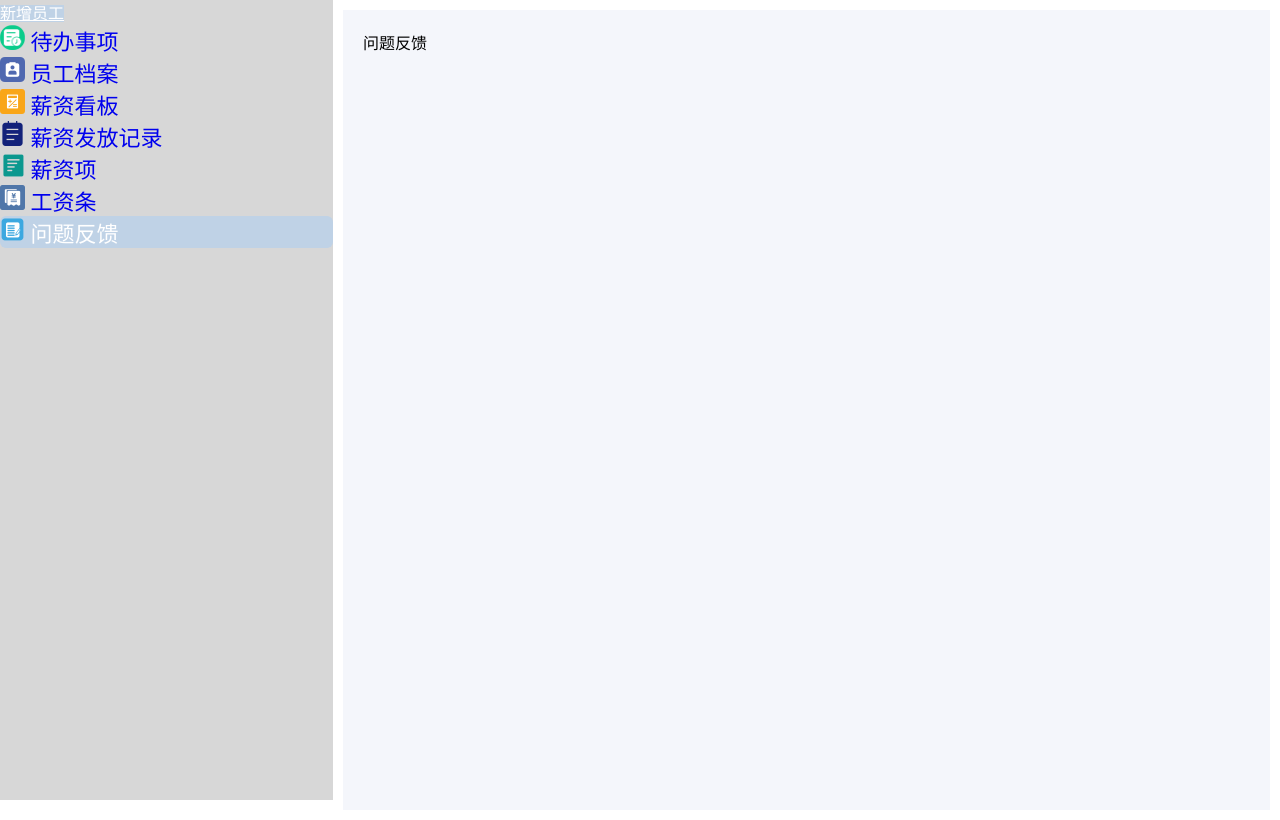
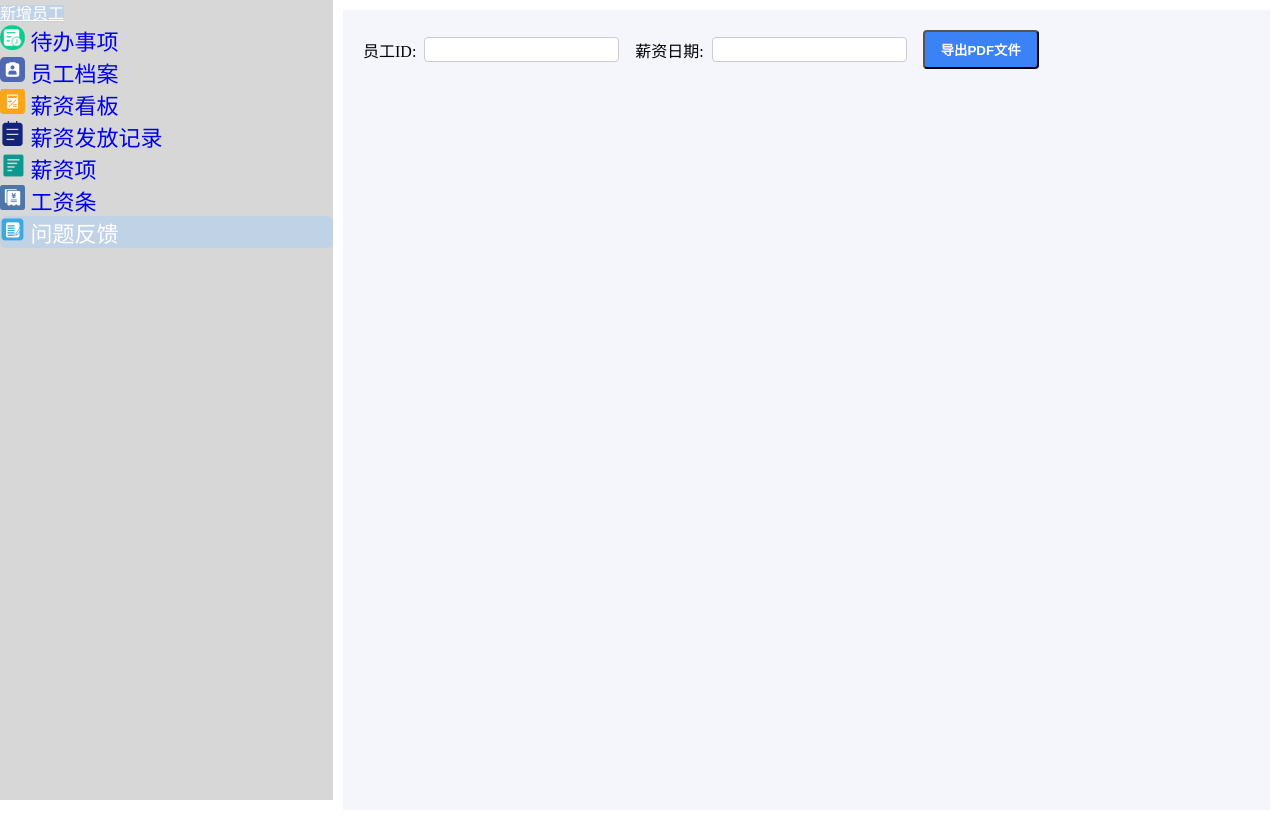
Before and after one commit to leoyoung8372/salary-management-system, a Vue app: page /problemFeedback in a window 1280 px wide. Built offline with nearby package versions, Linux system fonts and the light colour scheme.

Commit message:
重写了薪资记录和生成PDF文件功能

```diff
--- a/src/components/AddEmployee.vue
+++ b/src/components/AddEmployee.vue
@@ -48,7 +48,10 @@
             </div>
             <div class="form-group">
                 <label for="employeeId">工号:</label>
-                <input type="text" v-model="employee.employeeId" required class="form-input" />
+                <input type="text" v-model="employee.employeeId" required class="form-input"
+                    @blur="checkEmployeeExists" />
+                <span v-if="employeeExists" class="text-success">工号已存在</span>
+                <span v-if="employeeExists === false" class="text-danger">工号不存在</span>
             </div>
             <div class="form-group">
                 <label for="birthDate">出生日期:</label>
@@ -66,6 +69,7 @@
                 <label for="status">状态:</label>
                 <select v-model="employee.status" required class="form-input">
                     <option value="在职">在职</option>
+                    <option value="试用期">试用期</option>
                 </select>
             </div>
 
@@ -95,15 +99,32 @@ export default {
                 status: '',
                 idCard: '',
                 gender: '',
-                address: ''
+                address: '',
+                employeeExists: null,
             },
             options: regionData,
             selectedOptions: [],
-            positions: [] // 用于存储岗位选项
+            positions: [], // 用于存储岗位选项
+            departmentPrefixes: {
+                '人事部': 'HR-',
+                '生产部': 'PRD-',
+                '研发部': 'R&D-',
+                '行政部': 'ADM-',
+                '市场部': 'MKT-',
+                '产品部': 'PDT-',
+                '销售部': 'SAL-',
+                '采购部': 'PUR-'
+            }
         };
     },
     methods: {
         async addEmployee() {
+    // 检查工号是否存在
+    if (this.employeeExists === true) {
+        alert('该工号已存在，请使用其他工号。');
+        return; // 阻止提交
+    }
+
     try {
         const response = await axios.post('http://localhost:8080/api/employees', this.employee);
         alert('员工添加成功！');
@@ -149,7 +170,16 @@ export default {
             }
             return area;
         },
-        // 更新岗位选项
+        async checkEmployeeExists() {
+            try {
+                const response = await axios.get(`http://localhost:8080/api/employees/${this.employee.employeeId}`);
+                this.employeeExists = response.data.exists; // 根据返回结果设置状态
+            } catch (error) {
+                console.error('检查工号存在性失败:', error);
+                this.employeeExists = false; // 处理错误情况
+            }
+        },
+        // 更新岗位选项和工号前缀
         updatePositions() {
             switch (this.employee.department) {
                 case '销售部':
@@ -179,6 +209,9 @@ export default {
                 default:
                     this.positions = [];
             }
+
+            // 设置工号前缀
+            this.employee.employeeId = this.departmentPrefixes[this.employee.department] || '';
         }
     }
 };
--- a/src/components/Payslip.vue
+++ b/src/components/Payslip.vue
@@ -82,6 +82,7 @@ export default {
     data() {
         return {
             employees: [], // 员工列表
+            name:'',
             selectedEmployee: '', // 选中的员工ID
             salaryDate: '', // 薪资归属日期
             employeeId: '', // 工号
--- a/src/components/ProblemFeedback.vue
+++ b/src/components/ProblemFeedback.vue
@@ -1,5 +1,127 @@
 <template>
     <div>
-        问题反馈
+        <!-- 包含输入框和按钮的容器 -->
+        <div class="flex items-center mb-4">
+            <!-- 员工ID输入框 -->
+            <label for="employeeId" class="mr-2">员工ID:</label>
+            <input id="employeeId" v-model="employeeId" type="text" class="border rounded px-2 py-1 mr-4" />
+
+            <!-- 薪资日期输入框 -->
+            <label for="salaryDate" class="mr-2">薪资日期:</label>
+            <input id="salaryDate" v-model="salaryDate" type="text" class="border rounded px-2 py-1 mr-4" />
+
+            <!-- 导出PDF按钮 -->
+            <button @click="downloadPayrollPdf"
+                class="bg-blue-500 hover:bg-blue-700 text-white font-bold py-2 px-4 rounded">
+                导出PDF文件
+            </button>
+        </div>
     </div>
 </template>
+
+<script setup>
+import { ref } from 'vue';
+import axios from 'axios';
+
+// 定义员工ID和薪资日期的响应式变量
+const employeeId = ref('');
+const salaryDate = ref('');
+
+// 下载工资单PDF的方法
+const downloadPayrollPdf = () => {
+    console.log('employeeId:', employeeId.value);
+    console.log('salaryDate:', salaryDate.value);
+
+    axios({
+        method: 'get',
+        url: `http://localhost:8080/api/payroll/pdf?employeeId=${employeeId.value}&salaryDate=${salaryDate.value}`,
+        responseType: 'blob'
+    })
+    .then(response => {
+        console.log('response.data:', response.data);
+
+        const url = URL.createObjectURL(response.data);
+        console.log('url:', url);
+
+        const link = document.createElement('a');
+        link.href = url;
+        link.setAttribute('download', 'payroll.pdf');
+        console.log('link:', link);
+
+        document.body.appendChild(link);
+        link.click();
+        document.body.removeChild(link);
+    })
+    .catch(error => {
+        console.error(error);
+    });
+};
+</script>
+
+<style>
+/* 样式定义 */
+.flex {
+    display: flex;
+    align-items: center;
+}
+
+.mb-4 {
+    margin-bottom: 1rem;
+}
+
+.mr-2 {
+    margin-right: 0.5rem;
+}
+
+.mr-4 {
+    margin-right: 1rem;
+}
+
+.border {
+    border: 1px solid #ccc;
+}
+
+.rounded {
+    border-radius: 0.25rem;
+}
+
+.px-2 {
+    padding-left: 0.5rem;
+    padding-right: 0.5rem;
+}
+
+.py-1 {
+    padding-top: 0.25rem;
+    padding-bottom: 0.25rem;
+}
+
+.bg-blue-500 {
+    background-color: #3b82f6;
+}
+
+.hover\:bg-blue-700:hover {
+    background-color: #2563eb;
+}
+
+.text-white {
+    color: #fff;
+}
+
+.font-bold {
+    font-weight: bold;
+}
+
+.py-2 {
+    padding-top: 0.5rem;
+    padding-bottom: 0.5rem;
+}
+
+.px-4 {
+    padding-left: 1rem;
+    padding-right: 1rem;
+}
+
+.rounded {
+    border-radius: 0.25rem;
+}
+</style>
--- a/src/components/SalaryPaymentRecord.vue
+++ b/src/components/SalaryPaymentRecord.vue
@@ -1,121 +1,224 @@
 <template>
     <div class="container">
-        <h2>薪资发放记录</h2>
+        <h2>员工薪资记录</h2>
         <div class="table-container">
             <table class="salary-table">
                 <thead>
                     <tr>
-                        <th>发放日期</th>
-                        <th>姓名</th>
-                        <th>工号</th>
-                        <th>基本工资</th>
-                        <th>绩效</th>
-                        <th>津贴</th>
-                        <th>奖金</th>
-                        <th>加班费</th>
-                        <th>扣除</th>
-                        <th>税费</th>
-                        <th>实发薪资</th>
+                        <th>员工ID</th>
+                        <th>员工姓名</th>
+                        <th>手机号</th>
+                        <th>基础工资
+                            <!-- 添加排序按钮 -->
+                            <button @click="sortBy('baseSalary')" class="sort-btn">
+                                <span v-if="sortColumn === 'baseSalary' && sortDirection === 'asc'">▲</span>
+                                <span v-else-if="sortColumn === 'baseSalary' && sortDirection === 'desc'">▼</span>
+                                <span v-else>⇵</span>
+                            </button>
+                        </th>
+                        <th>绩效工资
+                            <!-- 添加排序按钮 -->
+                            <button @click="sortBy('performanceSalary')" class="sort-btn">
+                                <span v-if="sortColumn === 'performanceSalary' && sortDirection === 'asc'">▲</span>
+                                <span
+                                    v-else-if="sortColumn === 'performanceSalary' && sortDirection === 'desc'">▼</span>
+                                <span v-else>⇵</span>
+                            </button>
+                        </th>
+                        <th>津贴
+                            <!-- 添加排序按钮 -->
+                            <button @click="sortBy('allowance')" class="sort-btn">
+                                <span v-if="sortColumn === 'allowance' && sortDirection === 'asc'">▲</span>
+                                <span v-else-if="sortColumn === 'allowance' && sortDirection === 'desc'">▼</span>
+                                <span v-else>⇵</span>
+                            </button>
+                        </th>
+                        <th>奖金
+                            <!-- 添加排序按钮 -->
+                            <button @click="sortBy('bonus')" class="sort-btn">
+                                <span v-if="sortColumn === 'bonus' && sortDirection === 'asc'">▲</span>
+                                <span v-else-if="sortColumn === 'bonus' && sortDirection === 'desc'">▼</span>
+                                <span v-else>⇵</span>
+                            </button>
+                        </th>
+                        <th>扣除
+                            <!-- 添加排序按钮 -->
+                            <button @click="sortBy('deduction')" class="sort-btn">
+                                <span v-if="sortColumn === 'deduction' && sortDirection === 'asc'">▲</span>
+                                <span v-else-if="sortColumn === 'deduction' && sortDirection === 'desc'">▼</span>
+                                <span v-else>⇵</span>
+                            </button>
+                        </th>
+                        <th>加班费
+                            <!-- 添加排序按钮 -->
+                            <button @click="sortBy('overtimePay')" class="sort-btn">
+                                <span v-if="sortColumn === 'overtimePay' && sortDirection === 'asc'">▲</span>
+                                <span v-else-if="sortColumn === 'overtimePay' && sortDirection === 'desc'">▼</span>
+                                <span v-else>⇵</span>
+                            </button>
+                        </th>
+                        <th>工资日期</th>
+                        <th>税费
+                            <!-- 添加排序按钮 -->
+                            <button @click="sortBy('tax')" class="sort-btn">
+                                <span v-if="sortColumn === 'tax' && sortDirection === 'asc'">▲</span>
+                                <span v-else-if="sortColumn === 'tax' && sortDirection === 'desc'">▼</span>
+                                <span v-else>⇵</span>
+                            </button>
+                        </th>
+                        <th>总工资
+                            <!-- 添加排序按钮 -->
+                            <button @click="sortBy('totalPayroll')" class="sort-btn">
+                                <span v-if="sortColumn === 'totalPayroll' && sortDirection === 'asc'">▲</span>
+                                <span v-else-if="sortColumn === 'totalPayroll' && sortDirection === 'desc'">▼</span>
+                                <span v-else>⇵</span>
+                            </button>
+                        </th>
                     </tr>
                 </thead>
                 <tbody>
-                    <tr v-for="record in salaryRecords" :key="record.salaryDate">
-                        <!-- 使用格式化日期的方法 -->
-                        <td>{{ formatDate(record.salaryDate) }}</td>
-                        <td>{{ record.name}}</td>
+                    <tr v-for="(record, index) in salaryRecords" :key="record.employee_id"
+                        :class="{ 'bg-white': index % 2 === 0, 'bg-gray-200': index % 2 !== 0 }">
                         <td>{{ record.employeeId }}</td>
+                        <td>{{ record.name }}</td>
+                        <td>{{ record.phone }}</td>
                         <td>{{ record.baseSalary }}</td>
                         <td>{{ record.performanceSalary }}</td>
                         <td>{{ record.allowance }}</td>
                         <td>{{ record.bonus }}</td>
+                        <td>{{ record.deduction }}</td>
                         <td>{{ record.overtimePay }}</td>
-                        <td>{{ record.deduction }}</td>
+                        <td>{{ formatDate(record.salaryDate) }}</td>
                         <td>{{ record.tax }}</td>
                         <td>{{ record.totalPayroll }}</td>
                     </tr>
                 </tbody>
             </table>
         </div>
+
+        <!-- 显示加载状态 -->
+        <div v-if="loading" class="mt-4">加载中...</div>
+        <!-- 显示错误信息 -->
+        <div v-if="error" class="mt-4 text-red-600">错误: {{ error }}</div>
     </div>
 </template>
 
 <script>
-import axios from 'axios'; // 导入 axios
-import eventBus from '@/utils/eventBus'; // 导入事件总线
+import axios from 'axios';
+import { ref, onMounted } from 'vue';
 
 export default {
-    name: 'SalaryPaymentRecord',
-    data() {
+    name: 'EmployeeSalaryRecords',
+    setup() {
+        // 定义响应式数据
+        const salaryRecords = ref([]);
+        const loading = ref(false);
+        const error = ref(null);
+        const sortColumn = ref(null);
+        const sortDirection = ref(null);
+
+        // 获取员工薪资记录的方法
+        const fetchSalaryRecords = async () => {
+            loading.value = true;
+            error.value = null;
+            try {
+                const response = await axios.get('http://localhost:8080/api/salaries/records');
+                salaryRecords.value = response.data;
+            } catch (err) {
+                error.value = err.message || '无法获取数据';
+            } finally {
+                loading.value = false;
+            }
+        };
+
+        // 格式化日期的方法
+        const formatDate = (dateString) => {
+            const options = { year: 'numeric', month: '2-digit', day: '2-digit' };
+            const date = new Date(dateString);
+            return date.toLocaleDateString('zh-CN', options);
+        };
+
+        // 排序方法
+        const sortBy = (column) => {
+            // 如果当前列已经是排序列,则切换排序方向
+            if (sortColumn.value === column) {
+                sortDirection.value = sortDirection.value === 'asc' ? 'desc' : 'asc';
+            } else {
+                // 否则设置新的排序列和排序方向
+                sortColumn.value = column;
+                sortDirection.value = 'asc';
+            }
+            // 根据排序列和排序方向对数据进行排序
+            salaryRecords.value.sort((a, b) => {
+                const valueA = a[column];
+                const valueB = b[column];
+                if (valueA < valueB) return sortDirection.value === 'asc' ? -1 : 1;
+                if (valueA > valueB) return sortDirection.value === 'asc' ? 1 : -1;
+                return 0;
+            });
+        };
+
+        // 在组件挂载时获取员工薪资记录
+        onMounted(fetchSalaryRecords);
+
+        // 返回需要在模板中使用的数据和方法
         return {
-            salaryRecords: [],
-            employeeName: '' // 用于存储接收到的员工姓名
+            salaryRecords,
+            loading,
+            error,
+            formatDate,
+            sortColumn,
+            sortDirection,
+            sortBy,
         };
     },
-    created() {
-        // 监听薪资提交事件
-        eventBus.on('salarySubmitted', (salaryData) => {
-            console.log("接收到薪资数据:", salaryData); // 输出接收到的数据
-            this.salaryRecords.push(salaryData); // 将新记录添加到数组中
-            console.log("当前薪资记录:", this.salaryRecords); // 输出当前薪资记录
-        });
-        this.fetchSalaryRecords(); // 加载已有的薪资记录
-    },
-    beforeDestroy() {
-        // 清理事件监听
-        eventBus.off('salarySubmitted');
-    },
-    mounted() {
-        // 监听事件
-        eventBus.on('employeeNameUpdated', (name) => {
-            this.employeeName = name; // 将接收到的姓名存储在组件的状态中
-        });
-    },
-    methods: {
-
-        async fetchSalaryRecords() {
-            try {
-                const response = await axios.get('http://localhost:8080/api/salaries');
-                this.salaryRecords = response.data; // 将返回的数据赋值给 salaryRecords
-            } catch (error) {
-                console.error("获取薪资记录失败:", error);
-            }
-        },
-        formatDate(dateString) {
-            const options = { year: 'numeric', month: '2-digit', day: '2-digit' };
-            const date = new Date(dateString);
-            return date.toLocaleDateString('zh-CN', options); // 格式化为 YY-MM-DD
-        }
-    }
-}
+};
 </script>
 
 <style scoped>
+/* 容器样式 */
 .container {
     padding: 20px;
 }
 
+/* 表格容器样式 */
 .table-container {
     max-height: 860px;
     overflow-y: auto;
-    /* border: 1px solid #ddd;   */
     border-radius: 4px;
 }
 
+/* 薪资表格样式 */
 .salary-table {
     width: 100%;
     border-collapse: collapse;
 }
 
+/* 表格单元格样式 */
 .salary-table th,
 .salary-table td {
     padding: 15px;
-    /* 增加填充，增加列之间的空间 */
     text-align: left;
     border: 1px solid #ededed;
 }
 
+/* 表头样式 */
 .salary-table th {
     background-color: #e3e3e3;
+    position: relative;
+}
+
+/* 排序按钮样式 */
+.sort-btn {
+    position: absolute;
+    top: 50%;
+    right: 10px;
+    transform: translateY(-50%);
+    background-color: transparent;
+    border: none;
+    cursor: pointer;
+    font-size: 16px;
+    color: #333;
 }
 
 /* 交替行颜色 */
@@ -123,7 +226,6 @@ export default {
     background-color: #f2f2f2;
     /* 浅灰色，用于偶数行 */
 }
-
 .salary-table tr:nth-child(odd) {
     background-color: #ffffff;
     /* 白色代表奇数行 */
--- a/src/components/ToDoLIst.vue
+++ b/src/components/ToDoLIst.vue
@@ -1,5 +1,6 @@
 <template>
     <div>
+      <input v-model="employeeId" type="text" placeholder="请输入员工ID" />
       <button @click="generatePayrollPdf">生成工资单PDF</button>
     </div>
   </template>
@@ -8,11 +9,20 @@
   import axios from 'axios';
 
   export default {
+    data() {
+      return {
+        employeeId: null, // 初始化员工ID
+      };
+    },
     methods: {
       async generatePayrollPdf() {
-      const employeeId = 13; // 员工ID
-      // 使用正确的URL格式，直接使用变量
-      const response = await axios.get(`http://localhost:8080/api/payroll/${employeeId}`);
+        if (!this.employeeId) {
+          alert('请先输入员工ID');
+          return;
+        }
+
+        // 使用用户输入的员工ID
+        const response = await axios.get(`http://localhost:8080/api/payroll/${this.employeeId}`);
         const payroll = response.data;
 
         // 调用后端生成PDF的API
```
Lines whose indentation alone changed are shown as unchanged.
